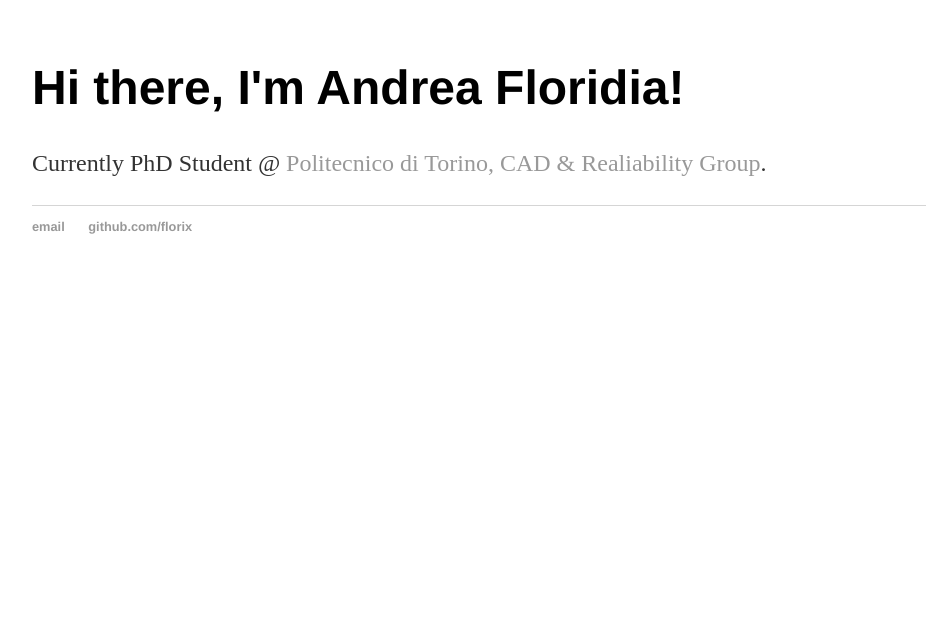
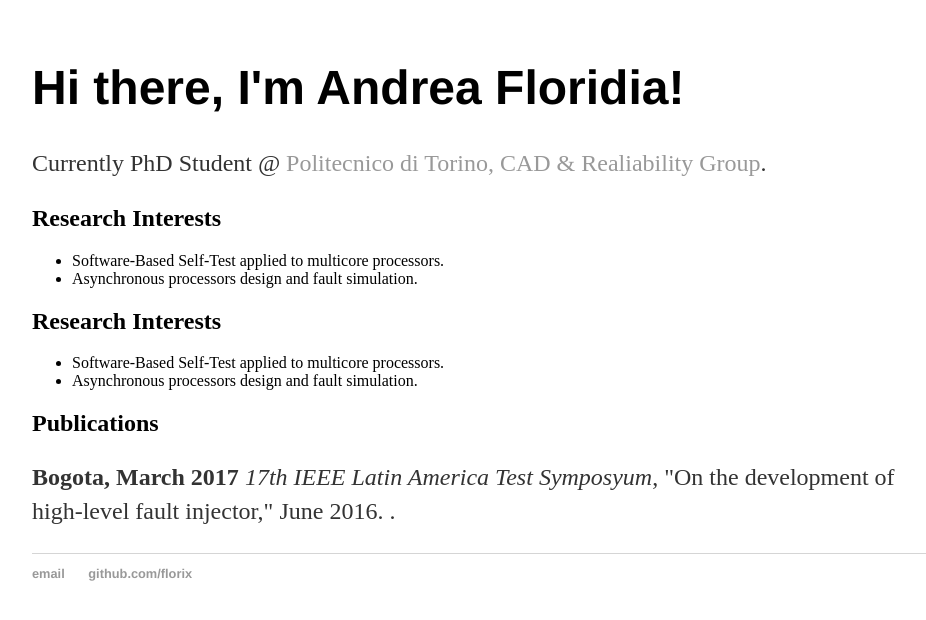
Before and after one commit to florix/florix.github.io, a Jekyll site: the page built from index.html, in a window 1280 px wide. Shown: the top 620 px of the page, without its empty margins (160-1086 px from the left). Built offline with Jekyll 4.4.1, drawn with Linux system fonts in a browser that asks for light colours.

Commit message:
Update index.html

```diff
--- a/index.html
+++ b/index.html
@@ -5,4 +5,23 @@ title: Andrea Floridia Homepage
 <div class="blurb">
 	<h1>Hi there, I'm Andrea Floridia!</h1>
 	<p>Currently PhD Student <em> @ </em> <a href="http://www.cad.polito.it/staff/index.html"> Politecnico di Torino, CAD & Realiability Group</a>.</p>
+
+	<h2>Research Interests</h2>
+
+		<ul>
+			<li> Software-Based Self-Test applied to multicore processors.</li>
+			<li> Asynchronous processors design and fault simulation.</li>
+		</ul>
+
+	<h2>Research Interests</h2>
+
+		<ul>
+			<li> Software-Based Self-Test applied to multicore processors.</li>
+			<li> Asynchronous processors design and fault simulation.</li>
+		</ul>
+
+	<h2>Publications</h2>
+
+		<p><strong>Bogota, March 2017 </strong> <em>17th IEEE Latin America Test Symposyum</em>, "On the development of high-level fault injector," June 2016. .</p>
+
 </div><!-- /.blurb -->
```
